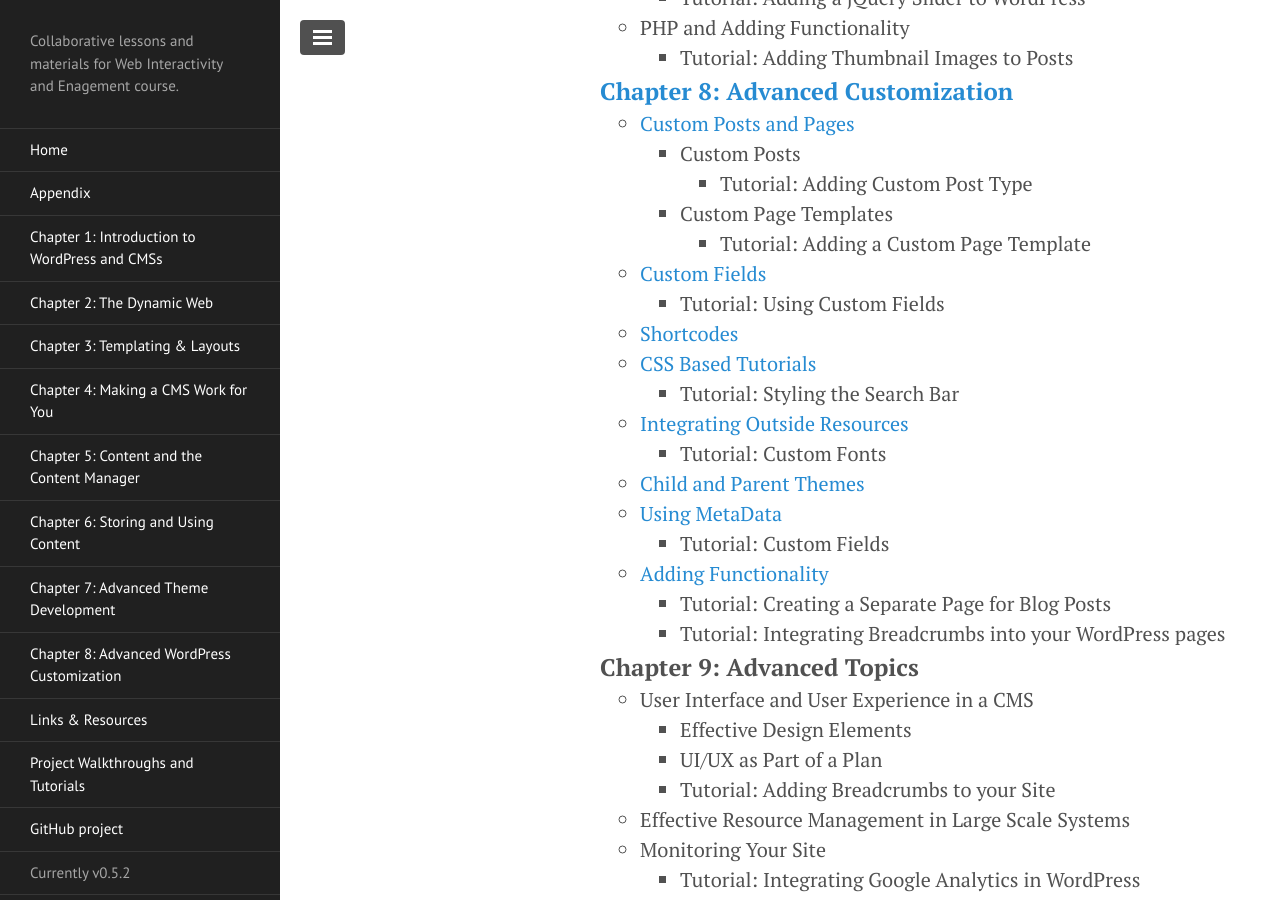
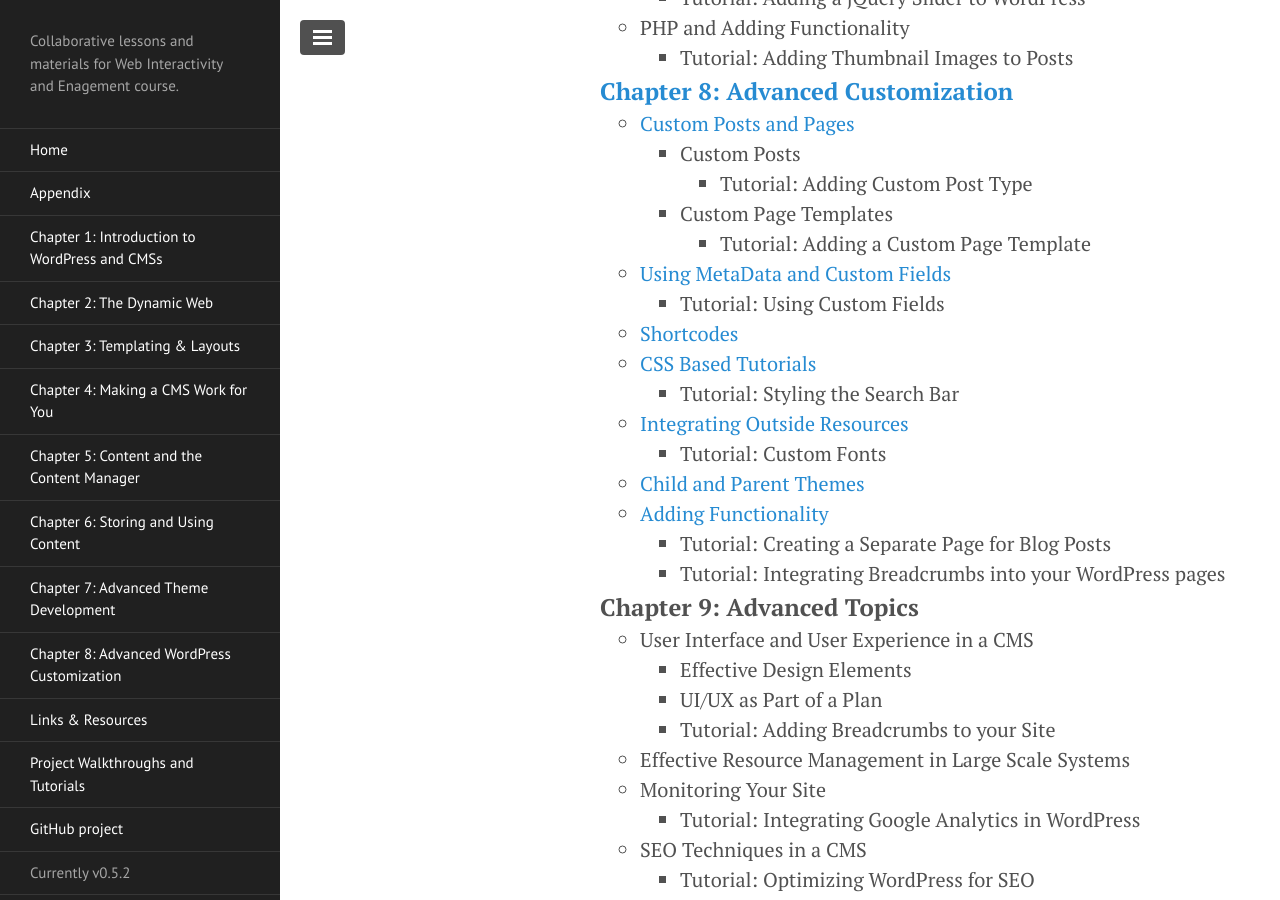
Before and after one commit to ahaywood/Web-Interactivity-and-Engagement, a Jekyll site: the page built from index.html, in a window 1280 px wide and 900 px high, scrolled down 2744 px. Built offline with Jekyll 4.4.1, drawn with Linux system fonts in a browser that asks for light colours; Markdown is read by kramdown in place of the engine named in the settings; the list of posts is cut into pages by our own code.

Commit message:
Another Nav Fix

```diff
--- a/index.html
+++ b/index.html
@@ -183,7 +183,7 @@ title: CMSs and WordPress - WIE Course Book
                 </li>
               </ul>
             </li>
-            <li><a href="chapter-8/#custom-fields">Custom Fields</a>
+            <li><a href="chapter-8/#custom-fields">Using MetaData and Custom Fields</a>
               <ul>
                 <li>Tutorial: Using Custom Fields</li>
               </ul>
@@ -199,11 +199,6 @@ title: CMSs and WordPress - WIE Course Book
                 <li>Tutorial: Custom Fonts</li>
               </ul>
             <li><a href="chapter-8/#child-and-parent-themes">Child and Parent Themes</a></li>
-            <li><a href="chapter-8/#using-metadata">Using MetaData</a>
-              <ul>
-                <li>Tutorial: Custom Fields</li>
-              </ul>
-            </li>
             <li><a href="chapter-8/#adding-functionality">Adding Functionality</a>
               <ul>
                 <li>Tutorial: Creating a Separate Page for Blog Posts</li>
```
Also changed, not shown: chapter-8/index.md (+1 -3 lines).
